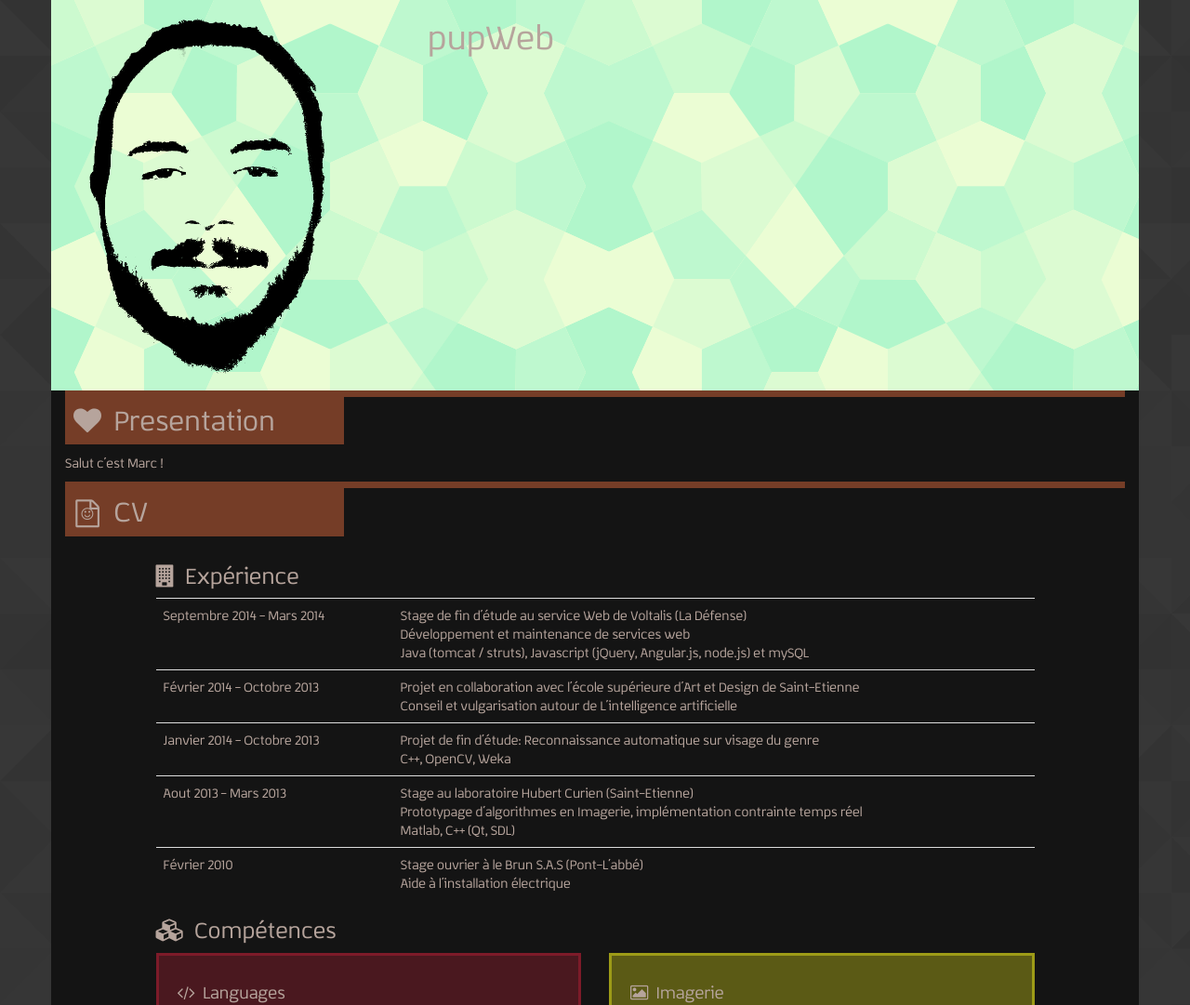
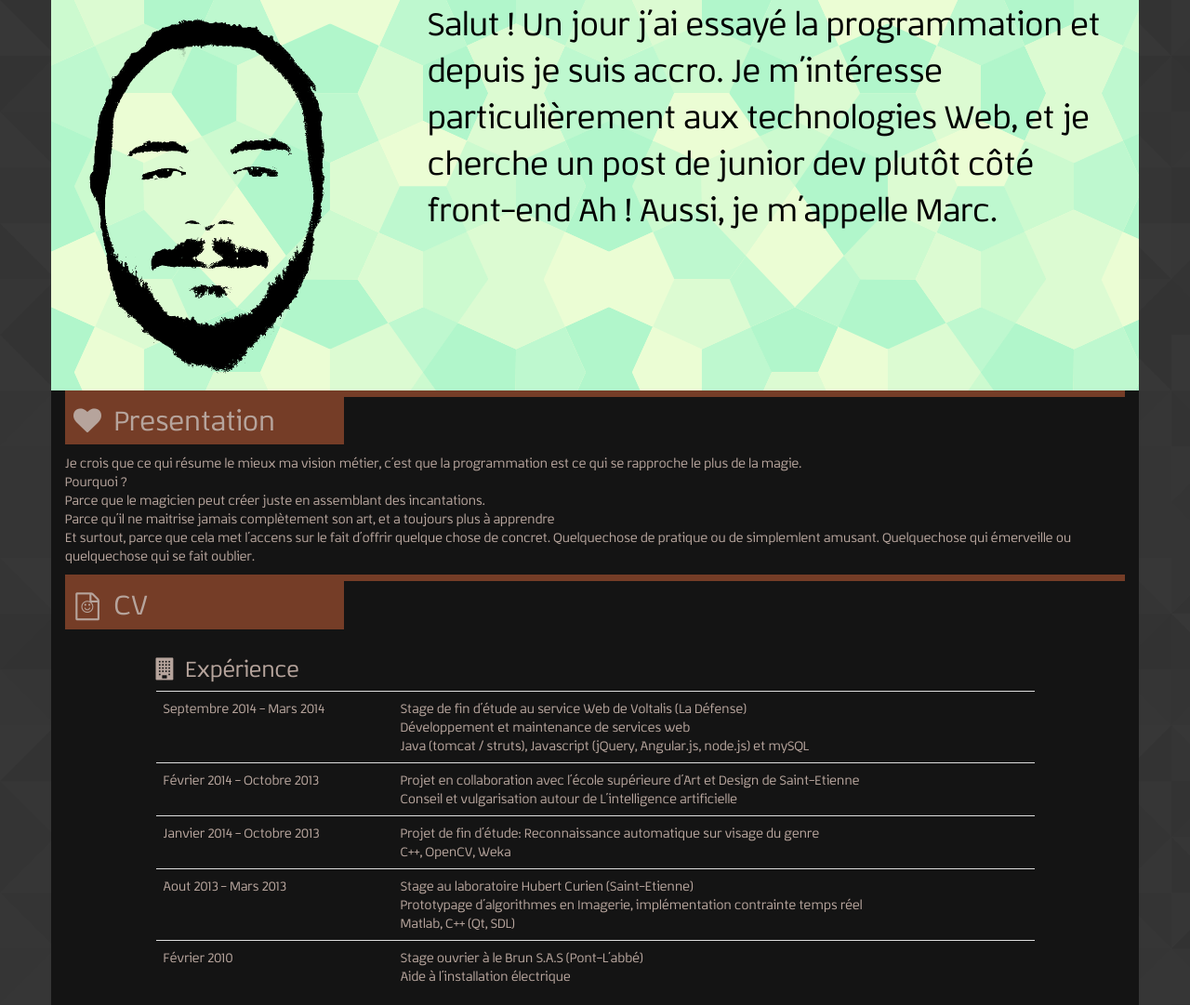
Before and after one commit to MarcMonchablon/pupweb, a website: page site/index.jade in a window 1280 px wide. Shown: the top 1081 px of the page at 93% size. Drawn offline with nearby package versions, Linux system fonts and the light colour scheme; files that its build step writes are made by us from their sources.

Commit message:
Added first draft of welcome and presentation texts

```diff
--- a/site/css/main.styl
+++ b/site/css/main.styl
@@ -17,6 +17,9 @@ header
   background-image url('../ressources/materials/congruent_pentagon.png')
   img
     height _headerHeight
+  p
+    font-size 2.5em
+    color black
 
 .mainContainer
   margin auto
--- a/site/includes/header.jade
+++ b/site/includes/header.jade
@@ -2,4 +2,7 @@ header.row
   .col-md-4
     img(src="ressources/img/profil_head.png", title="Photo de profil")
   .col-md-8
-    h1 pupWeb
+    p.
+     Salut ! Un jour j&#39;ai essayé la programmation et depuis je suis accro.
+     Je m&#39;intéresse particulièrement aux technologies Web, et je cherche un post de junior dev plutôt côté front-end
+     Ah ! Aussi, je m&#39;appelle Marc.
--- /dev/null
+++ b/site/includes/motivation.jade
@@ -0,0 +1,9 @@
+p.
+  Je crois que ce qui résume le mieux ma vision métier, c&#39;est que la programmation est ce qui se rapproche le plus de la magie.
+  <br/>
+  Pourquoi ?
+  <br/>Parce que le magicien peut créer juste en assemblant des incantations.
+  <br/>
+  Parce qu&#39;il ne maitrise jamais complètement son art, et a toujours plus à apprendre
+  <br/>
+  Et surtout, parce que cela met l&#39;accens sur le fait d&#39;offrir quelque chose de concret. Quelquechose de pratique ou de simplemlent amusant. Quelquechose qui émerveille ou quelquechose qui se fait oublier.
--- a/site/index.jade
+++ b/site/index.jade
@@ -19,8 +19,7 @@ html(lang="en", ng-app="soocial")
           i.fa.fa-heart
           | &nbsp;
           | Presentation
-
-        p Salut c&#39;est Marc !
+        include ./includes/motivation.jade
 
       section
         h2
```
Also changed, not shown: site/css/main.css, site/includes/header.html, site/includes/motivation.html (added), site/index.html.
